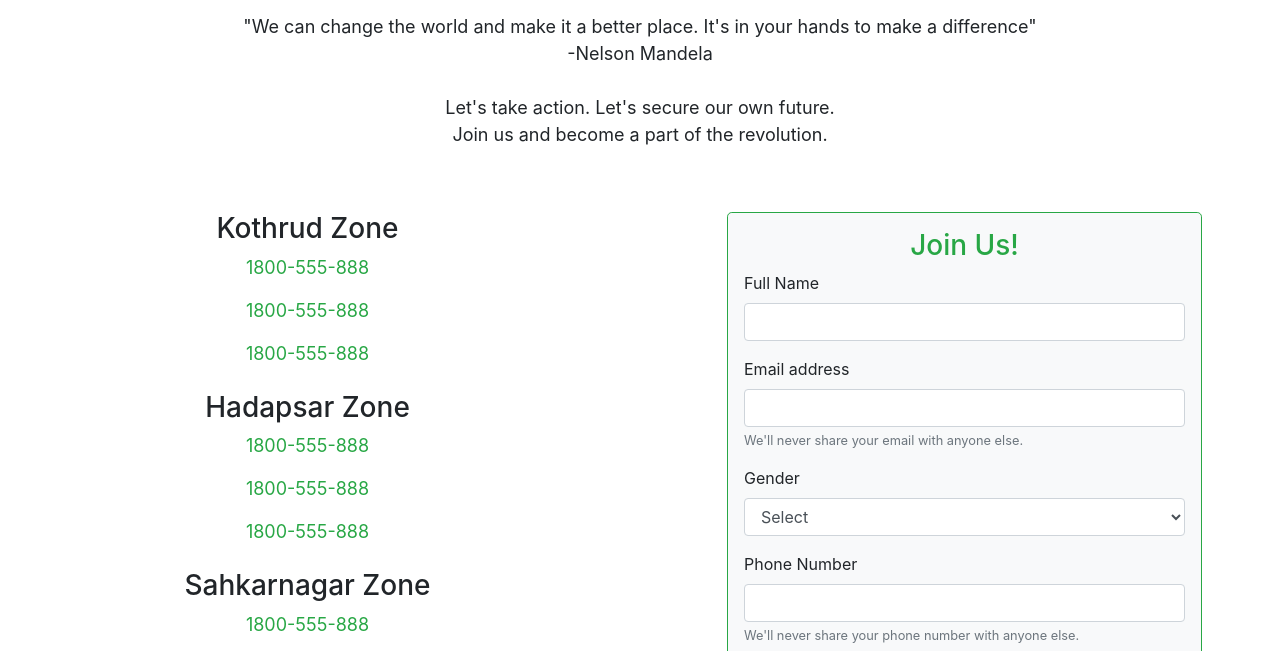
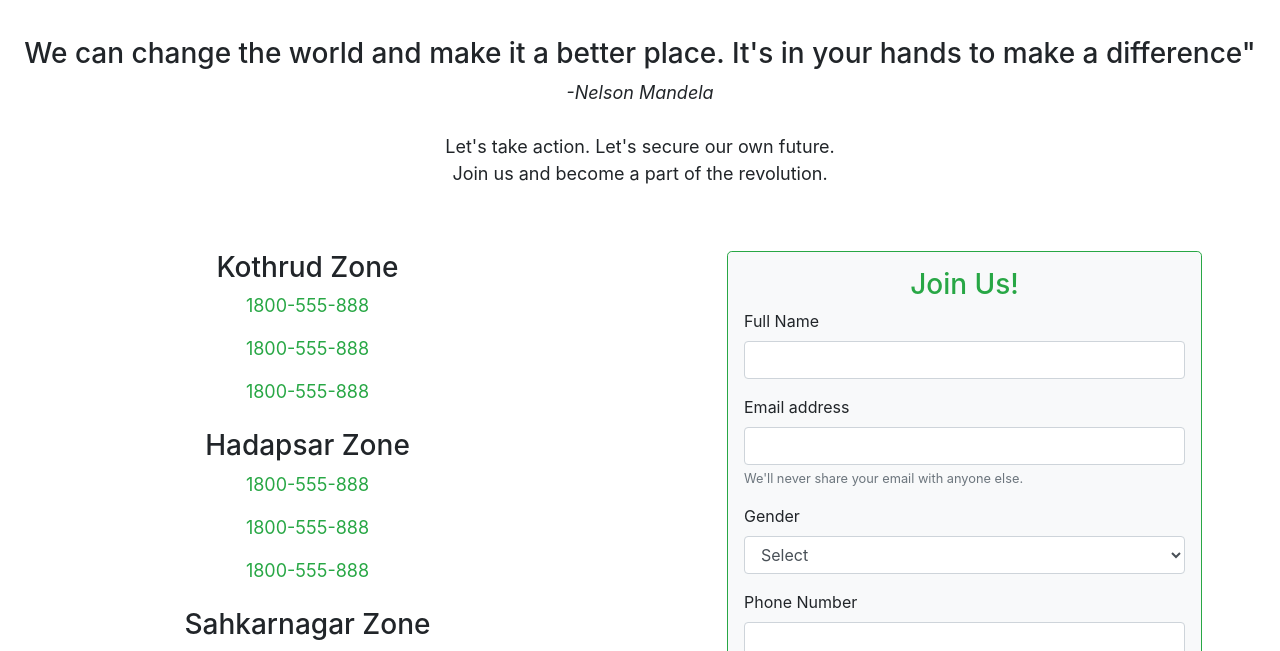
Before and after one commit to m0rphtail/forengers-site, a plain HTML site: page contact.html in a window 1280 px wide. Shown: the part 148-799 px from the top of the page. Drawn offline with nearby package versions, Linux system fonts and the light colour scheme.

Commit message:
Update contact.html
did a bit of formatting

```diff
--- a/contact.html
+++ b/contact.html
@@ -55,10 +55,10 @@
     </nav>
 
    <section id="contact-form" class="mb-4">
-       <h1 class="text-center mt-4 mb-3">Join Us!</h1>
+       <h1 class="text-center mt-4 mb-3">Join Us!</h1><br>
+       <h3 class="text-center">We can change the world and make it a better place. It's in your hands to make a difference"</h3>
        <p class="text-center contact-head-p">
-        "We can change the world and make it a better place. It's in your hands to make a difference"<br>
-        -Nelson Mandela<br><br>
+              <i> -Nelson Mandela</i><br><br>
         Let's take action. Let's secure our own future. <br>
         Join us and become a part of the revolution. <br>
 
```
